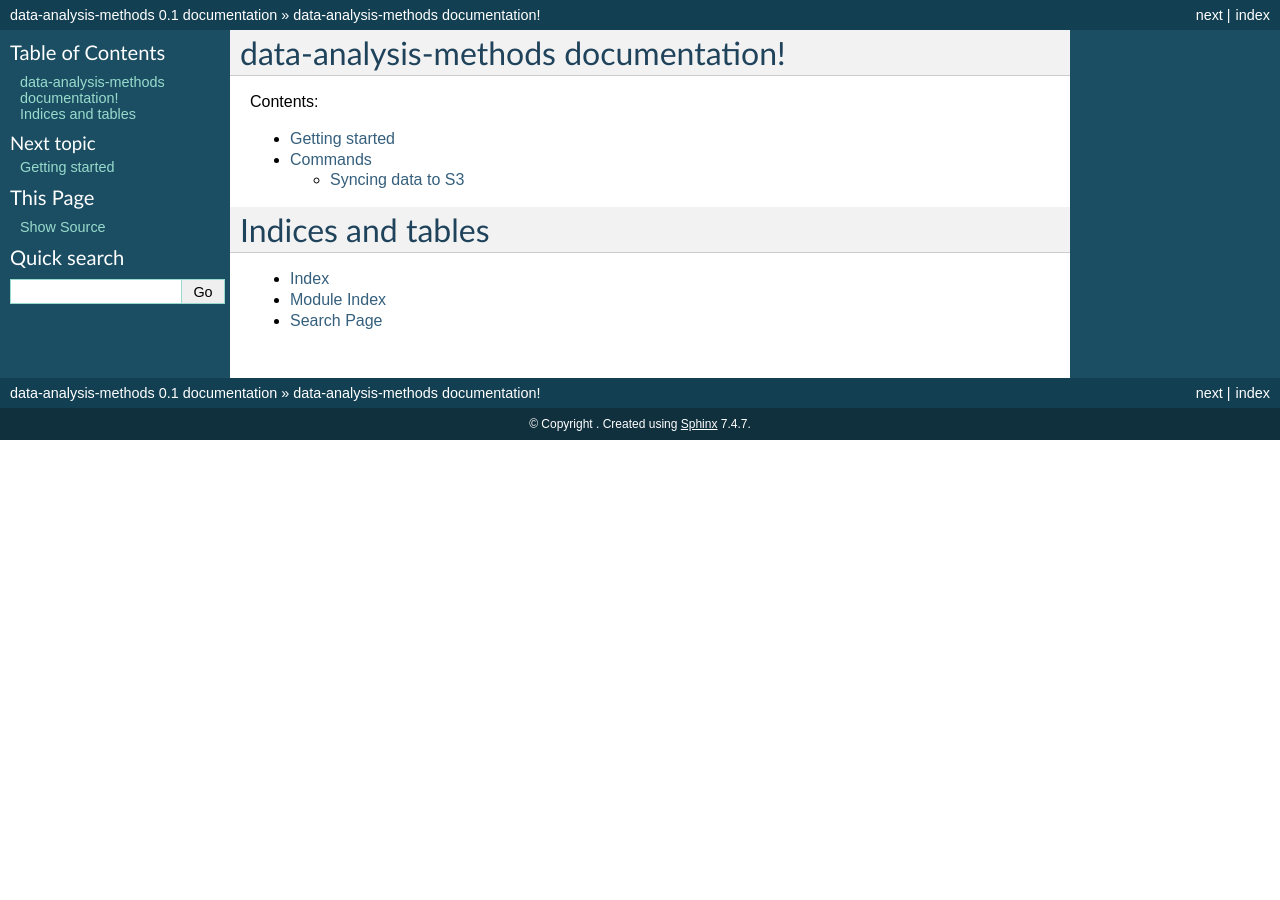
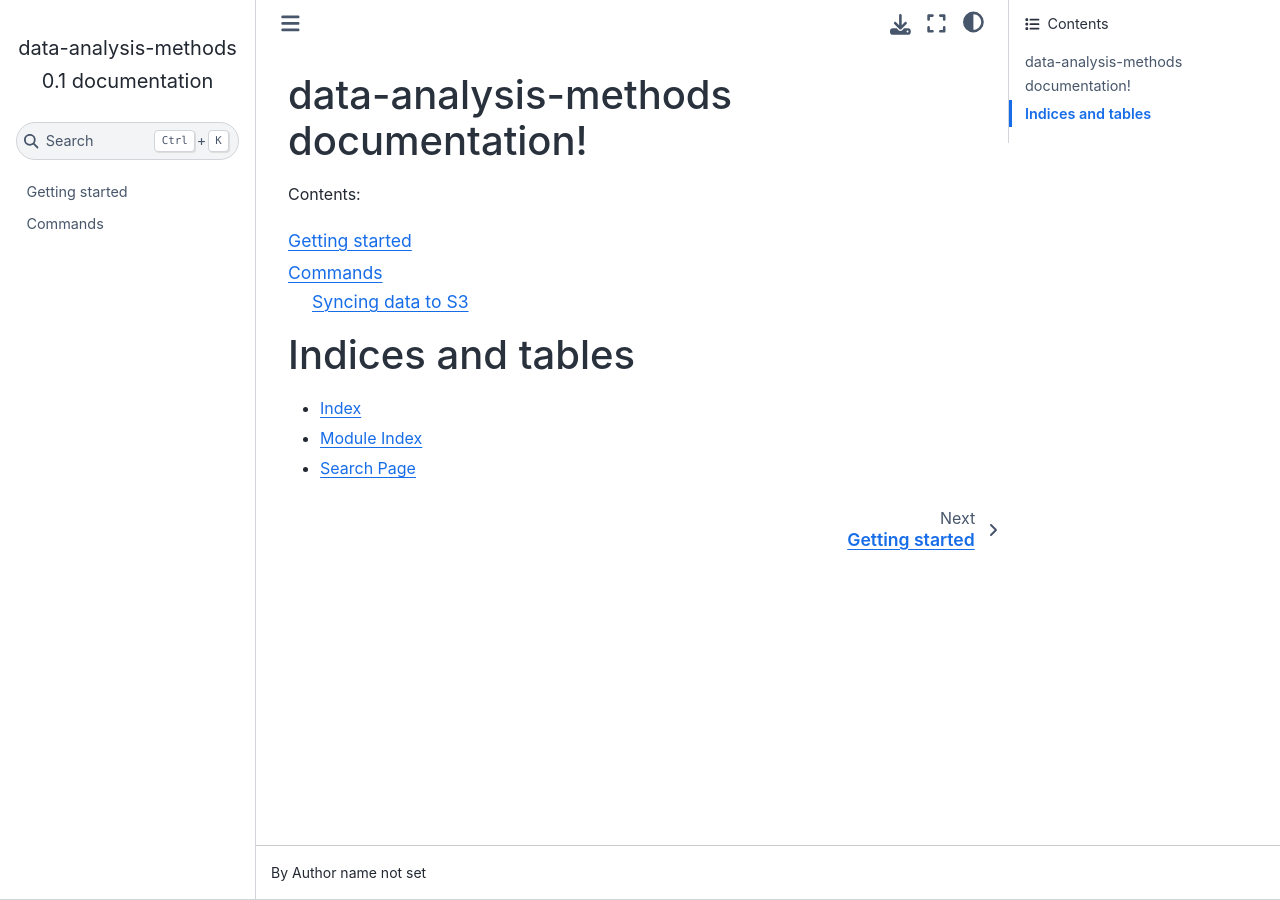
Before and after one commit to Hjklvfr/DataAnalysisMethods, a Sphinx documentation site: the page built from docs/index.rst, in a window 1280 px wide. Built offline with Sphinx 7.4.7 and the Sphinx Book theme 1.1.4, drawn with Linux system fonts in a browser that asks for light colours.

Commit message:
update theme

```diff
--- a/docs/conf.py
+++ b/docs/conf.py
@@ -91,7 +91,7 @@ pygments_style = 'sphinx'
 
 # The theme to use for HTML and HTML Help pages.  See the documentation for
 # a list of builtin themes.
-html_theme = 'default'
+html_theme = 'sphinx_book_theme'
 
 # Theme options are theme-specific and customize the look and feel of a theme
 # further.  For a list of options available for each theme, see the
@@ -115,7 +115,7 @@ html_theme = 'default'
 # The name of an image file (within the static path) to use as favicon of the
 # docs.  This file should be a Windows icon file (.ico) being 16x16 or 32x32
 # pixels large.
-# html_favicon = None
+html_favicon = 'favicon.ico'
 
 # Add any paths that contain custom static files (such as style sheets) here,
 # relative to this directory. They are copied after the builtin static files,
```
Also changed, not shown: docs/favicon.ico (added), 1 other file.
